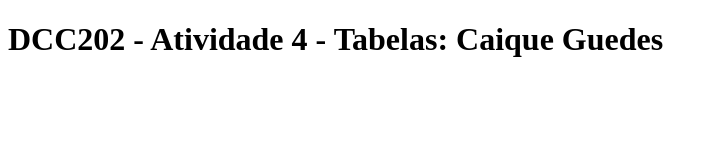
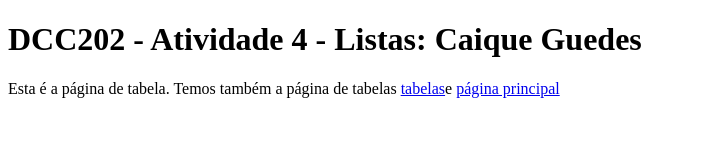
Before and after one commit to ufjf-dcc202/ufjf-dcc202-2023-3-a-atv4-Caiqueguedes, a website: page listas.html in a window 1280 px wide. Shown: the whole page, without its empty margins (0-718 px from the left). Drawn offline with Linux system fonts and the light colour scheme.

Commit message:
adicona ancora na lista.html

```diff
--- a/listas.html
+++ b/listas.html
@@ -3,12 +3,12 @@
 <head>
     <meta charset="UTF-8">
     <meta name="viewport" content="width=device-width, initial-scale=1.0">
-    <title>DCC202 - Atividade 4 - Tabelas: Caique Guedes</title>
+    <title>DCC202 - Atividade 4 - Listas: Caique Guedes</title>
 </head>
 <body>
     <main>
-        <h1>DCC202 - Atividade 4 - Tabelas: Caique Guedes</h1>
-        <p></p>
+        <h1>DCC202 - Atividade 4 - Listas: Caique Guedes</h1>
+        <p>Esta é a página de tabela. Temos também a página de tabelas <a href="tabelas.html">tabelas</a>e <a href="index.html">página principal</a></p>
     </main>
 </body>
 </html>
```
